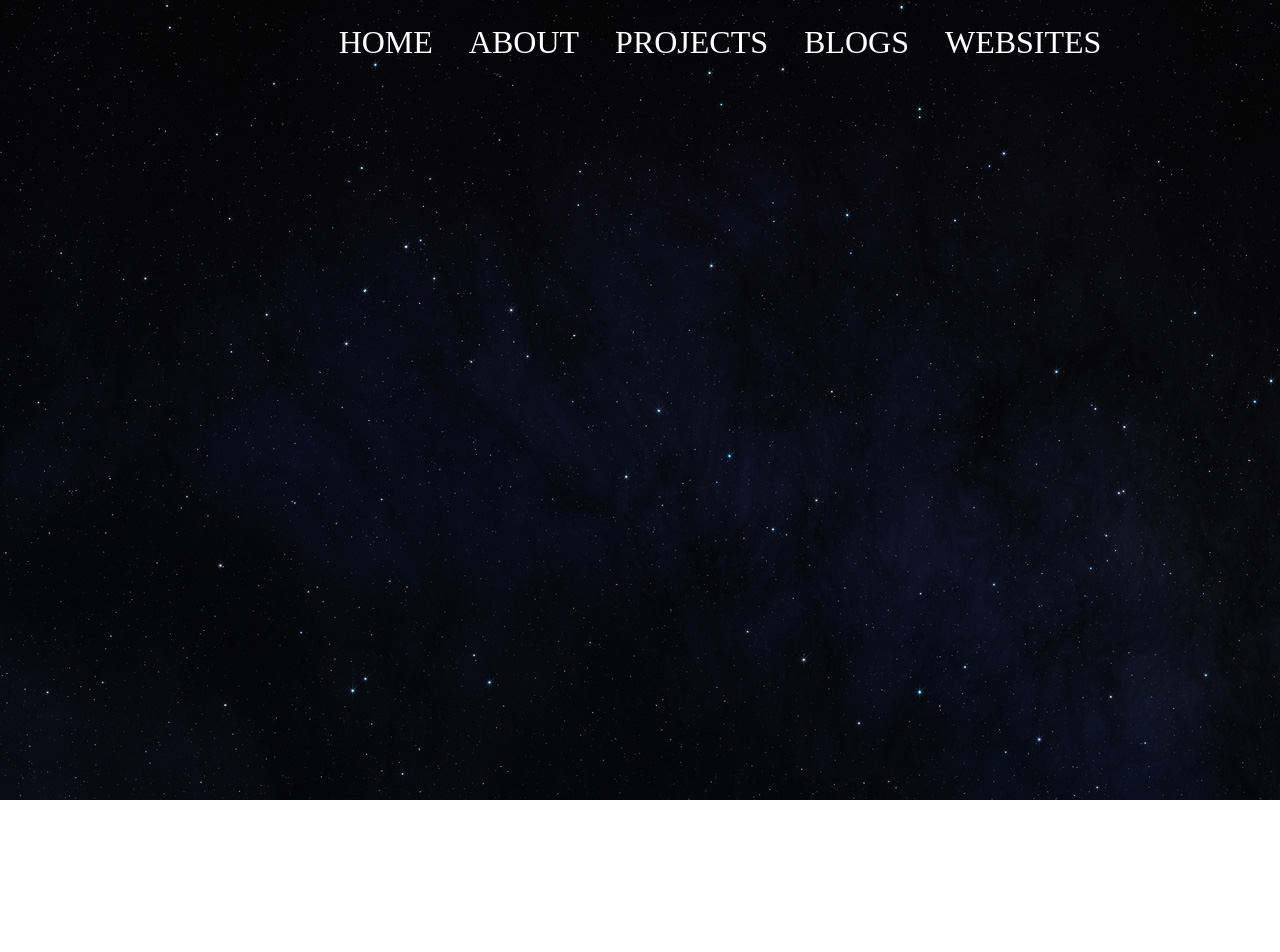
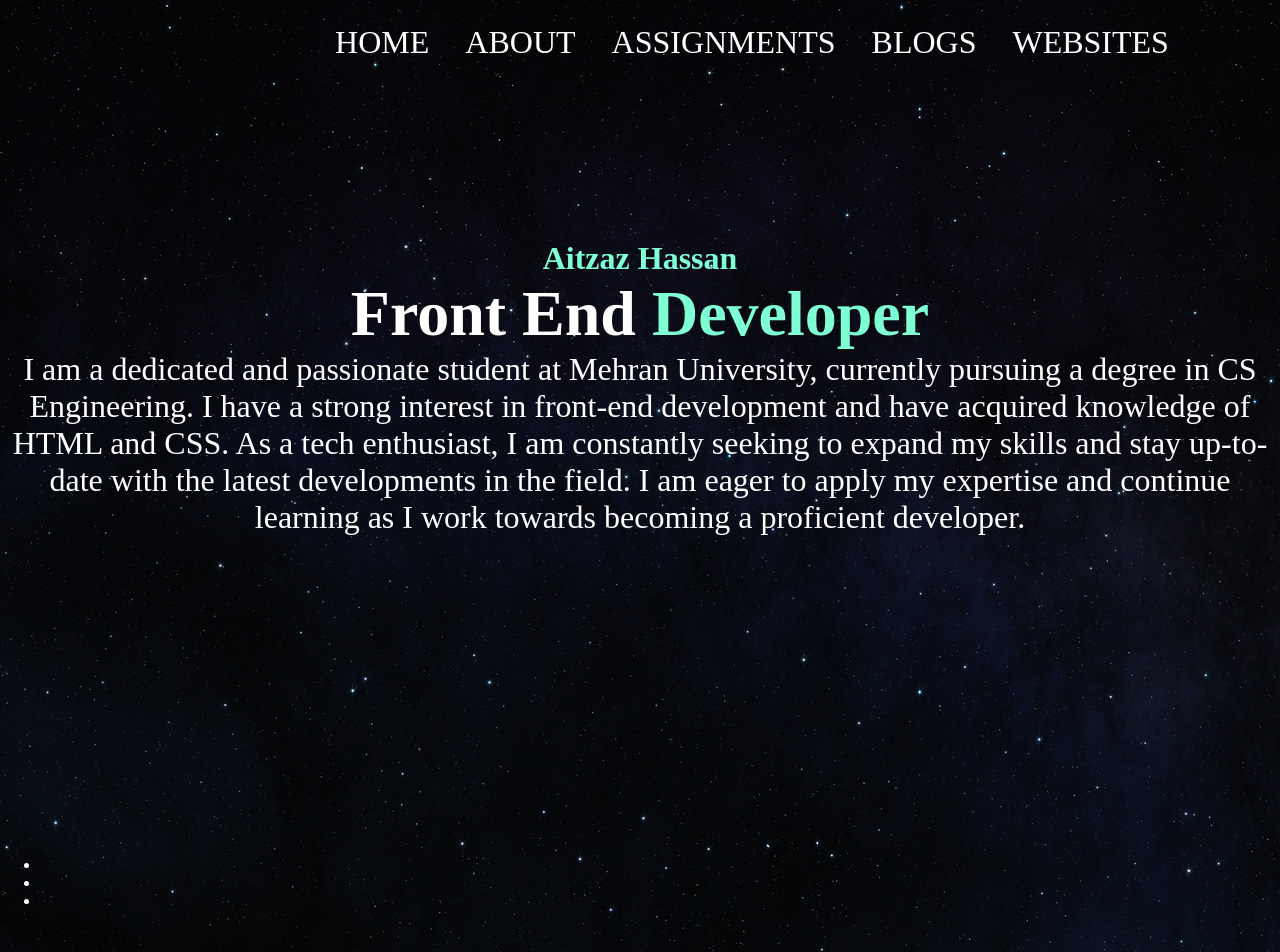
Before and after one commit to AItzaz-hakro/Assignments-web, a plain HTML site: page index.html in a window 1280 px wide. Shown: the top 952 px of the page. Before the commit the page ends 800 px from the top, so only its background shows below. Drawn offline with Linux system fonts and the light colour scheme; a web font is replaced by a local one.

Commit message:
assignment page added

```diff
--- a/index.html
+++ b/index.html
@@ -6,20 +6,32 @@
    <title>Document</title>
    <link rel="stylesheet" href="style.css">
 </head>
+
 <body>
       <header>
          <nav>
-            <a href="">Home</a>
-            <a href="">About</a>
-            <a href="">Projects</a>
-            <a href="">Blogs</a>
-            <a href="">Websites</a>
+            <a href="" class="hello">Home</a>
+            <a href="#classmedia" class="hello">About</a>
+            <a href="#page02" class="hello">Assignments</a>
+            <a href="" class="hello">Blogs</a>
+            <a href="" class="hello">Websites</a>
          </nav>
       </header>
 
-      <div >
+   <!-- <img src="myself-removebg-preview.png" alt=""> -->
 
+<div class="rightmedia" id="classmedia">
+   <h4>Aitzaz Hassan</h4>
+<h1>Front End <span>Developer</span></h1>
+         <P>I am a dedicated and passionate student at Mehran University, currently pursuing a degree in CS Engineering. I have a strong interest in front-end development and have acquired knowledge of HTML and CSS. As a tech enthusiast, I am constantly seeking to expand my skills and stay up-to-date with the latest developments in the field. I am eager to apply my expertise and continue learning as I work towards becoming a proficient developer.</P>
+
+ </div>
+       <div class="page02" id="page02">
+          <ul>
+            <li><div></div></li>
+            <li><div></div></li>
+            <li><div></div></li>
+          </ul>
       </div>
-
 </body>
 </html>
--- a/style.css
+++ b/style.css
@@ -1,9 +1,14 @@
 @font-face {
-    font-family: ysss;
-    src: url(../Fonts/ysabeau_sx/static/YsabeauSC-Light.ttf);
+    font-family: mainfont;
+    src: url(../../Fonts/static/Quicksand-Medium.ttf);
+}
+html{
+    scroll-behavior: smooth;
 }
 *{
     margin: 0%;
+    color: white;
+    font-family: mainfont;
 }
 body{
     background-image: url(Texturelabs_Sky_152M.jpg);
@@ -18,15 +23,58 @@ header{
 header>nav{
     /* margin: 3rem ; */
     justify-self: center;
-    padding-left: 12rem;
+    padding-left: 16rem;
     padding-top:1.5rem;
 
 }
 
 header>nav>a{
     text-decoration: none;
-    color: white;
     font-size: xx-large;
     text-transform: uppercase;
     margin-right: 2rem;
+    }
+
+.hello{
+    transition: all .3s ease;
+    -webkit-transition:all .3s ease;
+   -moz-transition:all .3s ease;
+   -ms-transition:all .3s ease;
+   -o-transition:all .3s ease;
 }
+
+.hello:hover{
+       color: aquamarine ;
+}
+
+.img{
+    margin-left: 10rem;
+    /* position: relative; */
+    display: inline-block;
+    width: 300px;
+}
+.rightmedia{
+   text-align:center;
+    display: inline-block;
+    font-size: xx-large;
+
+}
+.rightmedia>h4{
+    color: aquamarine;
+}
+.rightmedia>h1>span{
+    color: aquamarine;
+}
+@media only screen and (min-width:1600px) {
+  body{
+    /* background-image: url(user-solid.svg); */
+    align-items: center;
+    width: 800px;
+  }
+}
+
+.page02{
+    padding-top: 20rem;
+    width: 100%;
+    height: 40rem;
+}
```
Also changed, not shown: myself-removebg-preview.png (added), texturebg.jpg (deleted).
